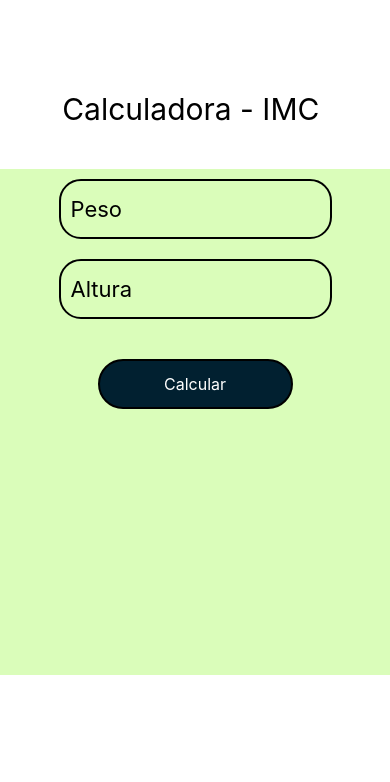
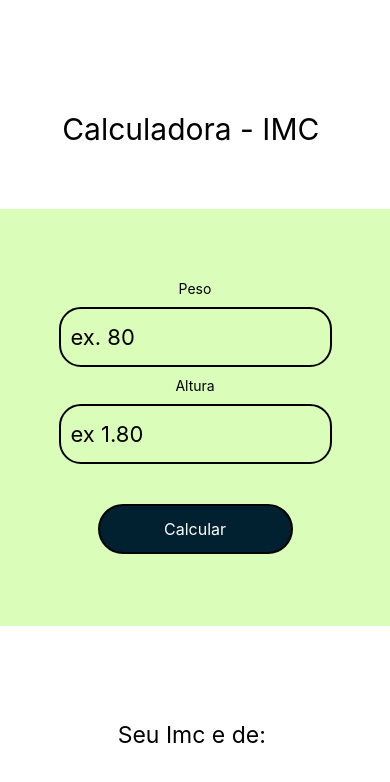
Before and after one commit to MarcusSoaresCarioca/appimc, a React Native app: screen / in a window 390 px wide. Shown: the top 782 px of the page. Built offline with nearby package versions, Linux system fonts and the light colour scheme.

Commit message:
adicionando funções

```diff
--- a/src/paginas/Imc/index.js
+++ b/src/paginas/Imc/index.js
@@ -7,13 +7,42 @@ export default function Imc(){
     const [peso,setPeso] = useState(null);
     const [altura,setAltura] = useState(null);
     const [result,setResult] = useState(null);
+    const [msgResult,setMsgResult] = useState("");
+
 
 
     function Calcular(){
         if(peso != null && altura != null){
-            let imc = (peso / (altura*altura))
+            let imc = (peso / (altura*altura)).toFixed(2)
             setResult(imc)
+
+            if(imc < 18.5){
+                setMsgResult("Abaixo do peso")
+
+            }
+             else if(imc < 24.9){
+                setMsgResult("Peso ideal")
+
+            }
+
+             else if(imc < 29.9){
+                setMsgResult("Levemente acima do peso")
+
+            }
+             else if (imc < 34.9){
+               setMsgResult("Obesidade grau 1")
+            }
+
+             else if (imc < 39.9){
+                setMsgResult('Obesidade grau 2')
+            }
+
+            else if (imc > 40){
+                setMsgResult('Obesidade grau 3')
+            }
         }
+
+
     }
 
 
@@ -24,15 +53,17 @@ export default function Imc(){
             </View>
 
             <View style={style.divForm}>
+                <Text style={style.txtInput}>Peso</Text>
                 <TextInput style={style.input}
-                placeholder="Peso"
+                placeholder="ex. 80"
                 keyboardType="numeric"
                 value={peso}
                 onChangeText={setPeso}
                 ></TextInput>
+                <Text>Altura</Text>
                 <TextInput
                 style={style.input}
-                placeholder="Altura"
+                placeholder="ex 1.80"
                 keyboardType="numeric"
                 value={altura}
                 onChangeText={setAltura}
@@ -43,6 +74,8 @@ export default function Imc(){
             </View>
 
             <View style={style.divResult}>
+                <Text style={style.txtResult}> Seu Imc e de: {result} </Text>
+                <Text style={style.txtMsgResult}>{msgResult}</Text>
 
             </View>
         </View>
--- a/src/paginas/Imc/style.js
+++ b/src/paginas/Imc/style.js
@@ -14,8 +14,9 @@ const style = StyleSheet.create({
     },
 
     divForm:{
-        flex:3,
+        flex:2,
         alignItems:'center',
+        justifyContent:'center',
         backgroundColor:'#DAFDBA'
 
     },
@@ -33,6 +34,9 @@ const style = StyleSheet.create({
 
     divResult:{
         flex:1,
+        justifyContent:'center',
+        alignItems:'center',
+        padding:5,
 
     },
 
@@ -56,6 +60,14 @@ const style = StyleSheet.create({
     txtBtn:{
         fontSize:16,
         color:"#fff"
+    },
+
+    txtResult:{
+        fontSize:23,
+    },
+
+    txtMsgResult:{
+        fontSize:23
     }
 
 })
```
